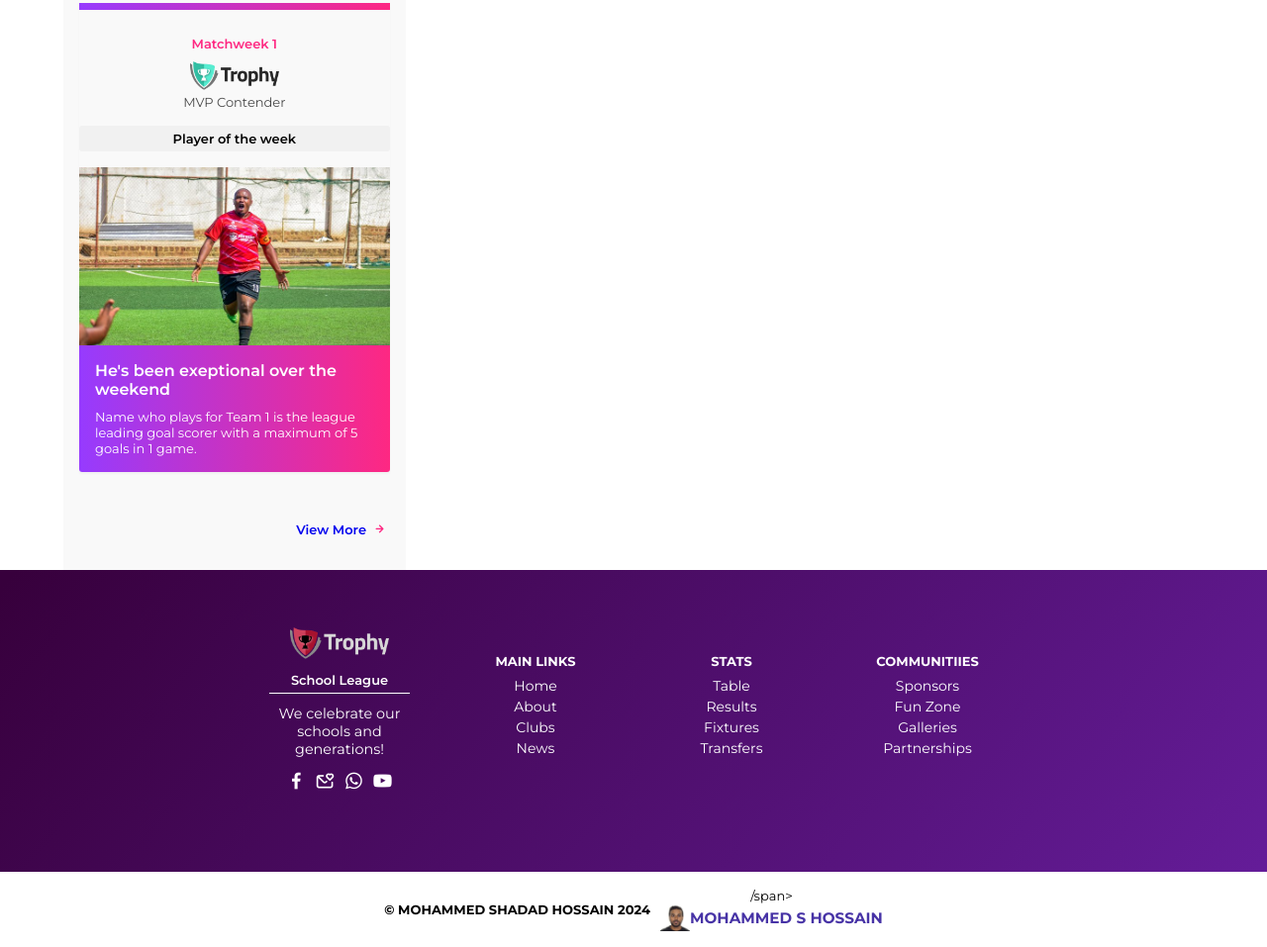
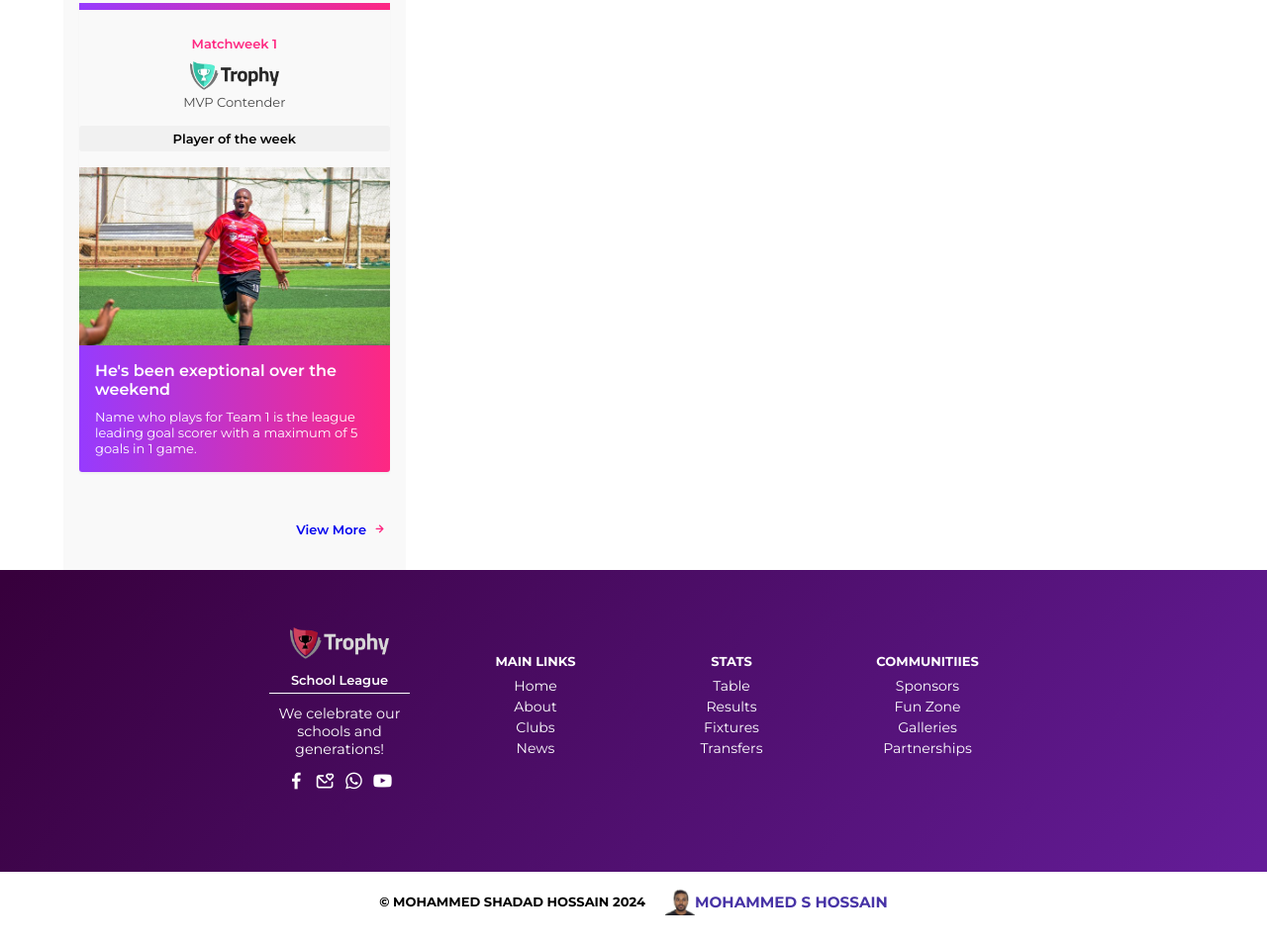
Before and after one commit to mohdshadadhossain/soccerLeagueWebsite, a plain HTML site: page news.html in a window 1280 px wide. Shown: the part 1833-2790 px from the top of the page at 99% size. Drawn offline with nearby package versions, Linux system fonts and the light colour scheme; files whose address does not match are found by name.

Commit message:
slight changes

```diff
--- a/news.html
+++ b/news.html
@@ -458,7 +458,7 @@
         <div class="copyRight">
             <div class="copyRightDiv">
                 <span class="left">&copy; MOHAMMED SHADAD HOSSAIN 2024</span>
-                <span class="middle">/span>
+                <span class="middle"></span>
                 <span class="right flex">
                     <img src="./assets/1.png" alt="" style="width:30px; height:auto;">
                     <a href="https://api.whatsapp.com/" style="color:rgb(71, 51, 166)">
```
Lines whose indentation alone changed are shown as unchanged.
